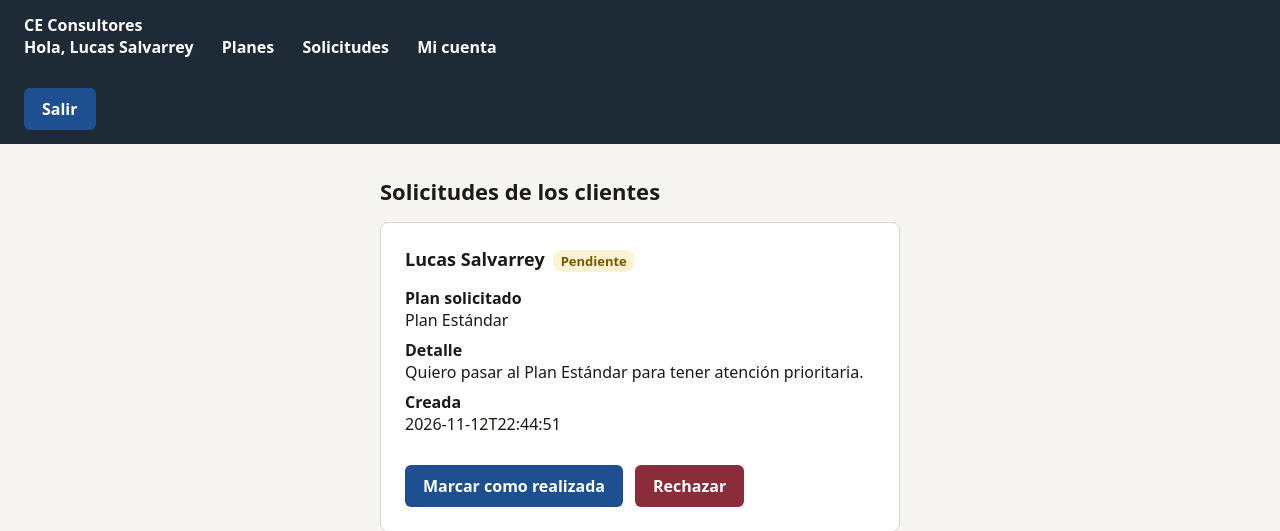
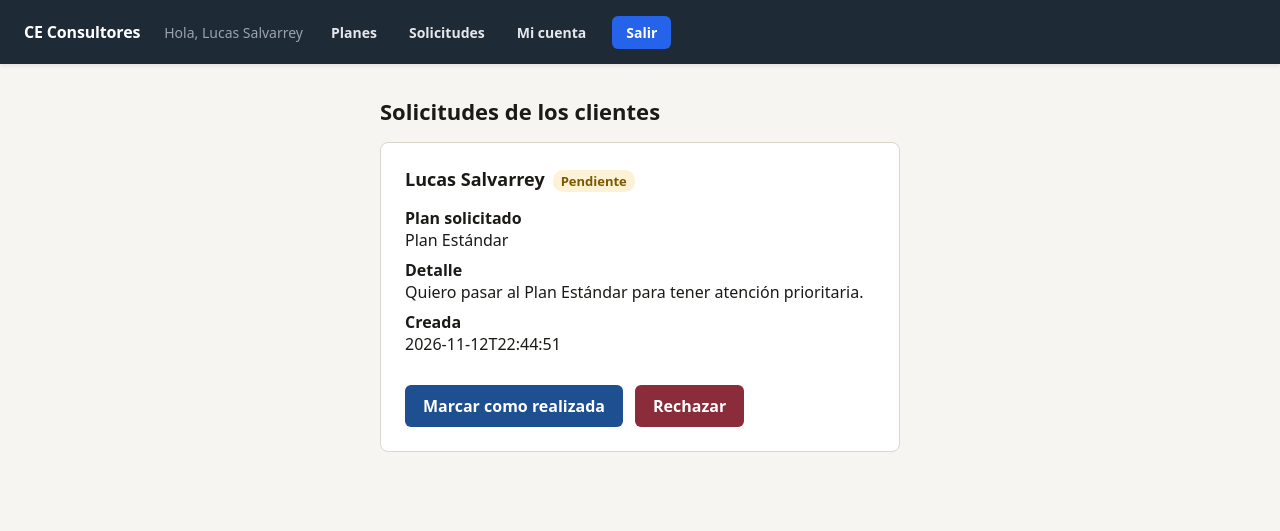
Before and after one commit to LucasSalvarrey/CE-Consultores, a Flask app: page /admin/solicitudes in a window 1280 px wide. Shown: the top 531 px of the page. Run offline with Flask 3, Linux system fonts and the light colour scheme; the visitor is signed in with stand-in values (Sample User, id 1).

Commit message:
fix: alinear nav a la izquierda y mantenerlo sticky

```diff
--- a/static/style.css
+++ b/static/style.css
@@ -1,47 +1,309 @@
-body { font-family: system-ui, sans-serif; background: #f6f5f1; color: #1b1a17; margin: 0; }
-header { background: #1f2a37; color: #fff; padding: 14px 24px; font-weight: 700; }
-main { max-width: 520px; margin: 32px auto; padding: 0 16px; }
-.tarjeta { background: #fff; border: 1px solid #d9d6cc; border-radius: 8px; padding: 24px; }
-h1 { font-size: 22px; margin: 0 0 16px; }
-label { display: block; font-weight: 600; margin-top: 14px; }
-input, select { width: 100%; box-sizing: border-box; padding: 9px 10px; margin-top: 4px; border: 1px solid #8c897d; border-radius: 6px; font: inherit; }
-.opcional { font-weight: 400; color: #5b594f; }
-.error { color: hsl(349, 76%, 36%); font-size: 14px; margin-top: 4px; }
-button{ margin-top: 30px; padding: 10px 18px; border: 0; border-radius: 6px; background: #1d4f91; color: #fff; font: inherit; font-weight: 600; cursor: pointer; text-decoration: none;}
-.ingresar { margin-top: 30px; padding: 10px 18px; border: 0; border-radius: 6px; background: #1d4f91; color: #fff; font: inherit; font-weight: 600; cursor: pointer; text-decoration: none; margin-left:25px}
-button:hover {margin-top: 30px; padding: 10px 18px; border: 0; border-radius: 6px; background: #fff; color: #1d4f91; font: inherit; font-weight: 600; cursor: pointer; text-decoration: none;}
+/* ==========================================================================
+   CONFIGURACIÓN GENERAL
+   ========================================================================== */
+body {
+  font-family: system-ui, sans-serif;
+  background: #f6f5f1;
+  color: #1b1a17;
+  margin: 0;
+  padding: 0;
+}
 
-.ingresar:hover {margin-top: 30px; padding: 10px 18px; border: 0; border-radius: 6px; background: #fff; color: #1d4f91; font: inherit; font-weight: 600; cursor: pointer; text-decoration: none; margin-left:25px}
-.ok { background: #e3f3e6; border: 1px solid #8bc79a; padding: 12px; border-radius: 6px; }
-dl { margin: 16px 0 0; } dt { font-weight: 600; margin-top: 8px; } dd { margin: 0; }
-.registrarme, .mi-cuenta,.planes { margin-left: 24px; color: #fff; text-decoration: none; font-weight: 600; }
-.registrarme:hover {color:#1f2a37; background-color:#fff; border-radius:6px; padding:10px}
-.mi-cuenta:hover {color:#1f2a37; background-color:#fff; border-radius:6px; padding:10px}
-.planes:hover {color:#1f2a37; background-color:#fff; border-radius:6px; padding:10px}
-.registrarme2 { text-decoration: none; color:#1f2a37;}
-.editar-perfil { text-decoration: none; color:#1f2a37;}
-.nuevo_plan { margin-top: 30px; padding: 10px 18px; border: 0; border-radius: 6px; background: #1d4f91; color: #fff; font: inherit; font-weight: 600; cursor: pointer; text-decoration: none;}
-.nuevo_plan:hover {margin-top: 30px; padding: 10px 18px; border: 0; border-radius: 6px; background: #fff; color: #1d4f91; font: inherit; font-weight: 600; cursor: pointer; text-decoration: none;}
-.editar_plan { margin-top: 30px; padding: 10px 18px; border: 0; border-radius: 6px; background: #1d4f91; color: #fff; font: inherit; font-weight: 600; cursor: pointer; text-decoration: none;}
-.editar_plan:hover {margin-top: 30px; padding: 10px 18px; border: 0; border-radius: 6px; background: #fff; color: #1d4f91; font: inherit; font-weight: 600; cursor: pointer; text-decoration: none;}
-.cancelar { margin-top: 30px; padding: 10px 18px; border: 0; border-radius: 6px; background: #1d4f91; color: #fff; font: inherit; font-weight: 600; cursor: pointer; text-decoration: none;}
-.cancelar:hover {margin-top: 30px; padding: 10px 18px; border: 0; border-radius: 6px; background: #fff; color: #1d4f91; font: inherit; font-weight: 600; cursor: pointer; text-decoration: none;}
-textarea { width: 100%; box-sizing: border-box; padding: 9px 10px; margin-top: 4px; border: 1px solid #8c897d; border-radius: 6px; font: inherit; }
-.solicitudes { margin-left: 24px; color: #fff; text-decoration: none; font-weight: 600; }
-.solicitudes:hover {color:#1f2a37; background-color:#fff; border-radius:6px; padding:10px}
-.nueva_solicitud { margin-top: 30px; padding: 10px 18px; border: 0; border-radius: 6px; background: #1d4f91; color: #fff; font: inherit; font-weight: 600; cursor: pointer; text-decoration: none;}
-.nueva_solicitud:hover {margin-top: 30px; padding: 10px 18px; border: 0; border-radius: 6px; background: #fff; color: #1d4f91; font: inherit; font-weight: 600; cursor: pointer; text-decoration: none;}
-.solicitud { margin-bottom: 16px; }
-.solicitud h2 { font-size: 18px; margin: 0 0 8px; }
-.detalle { white-space: pre-line; }
-.estado { font-size: 13px; font-weight: 600; padding: 2px 8px; border-radius: 10px; margin-left: 8px; }
-.estado-pendiente { background: #fdf1d6; color: #7a5a00; }
-.estado-realizado { background: #e3f3e6; color: #1e6b34; }
-.estado-anulada { background: #ececec; color: #555; }
-.estado-rechazada { background: #f8e1e4; color: #8a2c3a; }
-.acciones { display: flex; gap: 12px; align-items: flex-start; }
-.rechazar { background: #8a2c3a; }
-.rechazar:hover { background: #fff; color: #8a2c3a; }
-.motivo { color: #8a2c3a; font-size: 14px; }
-.avisos { margin: 0; padding-left: 18px; }
-.avisos .fecha { color: #5b594f; font-size: 12px; margin-left: 6px; }
+/* ==========================================================================
+   HEADER Y NAVEGACIÓN (ALINEADO A LA IZQUIERDA, STICKY Y ESTABLE)
+   ========================================================================== */
+header {
+  position: sticky;
+  top: 0;
+  z-index: 1000;
+  background: #1f2a37;
+  color: #fff;
+  height: 64px;
+  padding: 0 24px;
+  display: flex;
+  justify-content: flex-start;  /* Todo agrupado a la izquierda */
+  align-items: center;
+  gap: 24px;                   /* Separación entre la marca y el menú */
+  box-sizing: border-box;
+  box-shadow: 0 2px 4px rgba(0, 0, 0, 0.08);
+}
+
+/* Marca / Título */
+header > span:first-child {
+  font-size: 16px;
+  font-weight: 700;
+  letter-spacing: -0.01em;
+  white-space: nowrap;
+}
+
+/* Contenedor del Nav a la izquierda */
+header nav {
+  display: flex;
+  align-items: center;
+  gap: 8px;
+}
+
+/* Saludo de usuario */
+header .saludo {
+  color: #9ca3af;
+  font-size: 14px;
+  font-weight: 500;
+  margin-right: 8px;
+  white-space: nowrap;
+}
+
+/* Enlaces con padding constante para evitar saltos en hover */
+.registrarme, .mi-cuenta, .planes, .solicitudes {
+  display: inline-block;
+  padding: 8px 12px;
+  color: #e5e7eb;
+  text-decoration: none;
+  font-size: 14px;
+  font-weight: 600;
+  border-radius: 6px;
+  margin: 0;
+  box-sizing: border-box;
+  transition: background-color 0.15s ease, color 0.15s ease;
+  white-space: nowrap;
+}
+
+.registrarme:hover, .mi-cuenta:hover, .planes:hover, .solicitudes:hover {
+  background-color: #ffffff;
+  color: #1f2a37;
+  padding: 8px 12px;
+}
+
+/* Formulario y Botón Salir */
+header nav form {
+  margin: 0;
+  display: inline-flex;
+  align-items: center;
+  margin-left: 6px;
+}
+
+header button.salir {
+  margin: 0;
+  padding: 7px 14px;
+  border: 0;
+  border-radius: 6px;
+  background: #2563eb;
+  color: #fff;
+  font-size: 14px;
+  font-weight: 600;
+  cursor: pointer;
+  transition: background-color 0.15s ease;
+  white-space: nowrap;
+}
+
+header button.salir:hover {
+  margin: 0;
+  padding: 7px 14px;
+  background: #1d4ed8;
+  color: #fff;
+}
+
+/* ==========================================================================
+   ESTRUCTURA PRINCIPAL Y CONTENEDORES
+   ========================================================================== */
+main {
+  max-width: 520px;
+  margin: 32px auto;
+  padding: 0 16px;
+}
+
+.tarjeta {
+  background: #fff;
+  border: 1px solid #d9d6cc;
+  border-radius: 8px;
+  padding: 24px;
+}
+
+h1 {
+  font-size: 22px;
+  margin: 0 0 16px;
+}
+
+label {
+  display: block;
+  font-weight: 600;
+  margin-top: 14px;
+}
+
+input, select, textarea {
+  width: 100%;
+  box-sizing: border-box;
+  padding: 9px 10px;
+  margin-top: 4px;
+  border: 1px solid #8c897d;
+  border-radius: 6px;
+  font: inherit;
+}
+
+.opcional {
+  font-weight: 400;
+  color: #5b594f;
+}
+
+.error {
+  color: hsl(349, 76%, 36%);
+  font-size: 14px;
+  margin-top: 4px;
+}
+
+.ok {
+  background: #e3f3e6;
+  border: 1px solid #8bc79a;
+  padding: 12px;
+  border-radius: 6px;
+}
+
+dl {
+  margin: 16px 0 0;
+}
+
+dt {
+  font-weight: 600;
+  margin-top: 8px;
+}
+
+dd {
+  margin: 0;
+}
+
+/* ==========================================================================
+   BOTONES GENERALES (DENTRO DEL CONTENIDO)
+   ========================================================================== */
+button {
+  margin-top: 30px;
+  padding: 10px 18px;
+  border: 0;
+  border-radius: 6px;
+  background: #1d4f91;
+  color: #fff;
+  font: inherit;
+  font-weight: 600;
+  cursor: pointer;
+  text-decoration: none;
+}
+
+button:hover {
+  background: #fff;
+  color: #1d4f91;
+}
+
+.ingresar {
+  margin-top: 30px;
+  padding: 10px 18px;
+  border: 0;
+  border-radius: 6px;
+  background: #1d4f91;
+  color: #fff;
+  font: inherit;
+  font-weight: 600;
+  cursor: pointer;
+  text-decoration: none;
+  margin-left: 25px;
+}
+
+.ingresar:hover {
+  background: #fff;
+  color: #1d4f91;
+}
+
+.nuevo_plan, .editar_plan, .cancelar, .nueva_solicitud {
+  margin-top: 30px;
+  padding: 10px 18px;
+  border: 0;
+  border-radius: 6px;
+  background: #1d4f91;
+  color: #fff;
+  font: inherit;
+  font-weight: 600;
+  cursor: pointer;
+  text-decoration: none;
+}
+
+.nuevo_plan:hover, .editar_plan:hover, .cancelar:hover, .nueva_solicitud:hover {
+  background: #fff;
+  color: #1d4f91;
+}
+
+.registrarme2, .editar-perfil {
+  text-decoration: none;
+  color: #1f2a37;
+}
+
+/* ==========================================================================
+   SOLICITUDES Y ESTADOS
+   ========================================================================== */
+.solicitud {
+  margin-bottom: 16px;
+}
+
+.solicitud h2 {
+  font-size: 18px;
+  margin: 0 0 8px;
+}
+
+.detalle {
+  white-space: pre-line;
+}
+
+.estado {
+  font-size: 13px;
+  font-weight: 600;
+  padding: 2px 8px;
+  border-radius: 10px;
+  margin-left: 8px;
+}
+
+.estado-pendiente {
+  background: #fdf1d6;
+  color: #7a5a00;
+}
+
+.estado-realizado {
+  background: #e3f3e6;
+  color: #1e6b34;
+}
+
+.estado-anulada {
+  background: #ececec;
+  color: #555;
+}
+
+.estado-rechazada {
+  background: #f8e1e4;
+  color: #8a2c3a;
+}
+
+.acciones {
+  display: flex;
+  gap: 12px;
+  align-items: flex-start;
+}
+
+.rechazar {
+  background: #8a2c3a;
+}
+
+.rechazar:hover {
+  background: #fff;
+  color: #8a2c3a;
+}
+
+.motivo {
+  color: #8a2c3a;
+  font-size: 14px;
+}
+
+.avisos {
+  margin: 0;
+  padding-left: 18px;
+}
+
+.avisos .fecha {
+  color: #5b594f;
+  font-size: 12px;
+  margin-left: 6px;
+}
```
